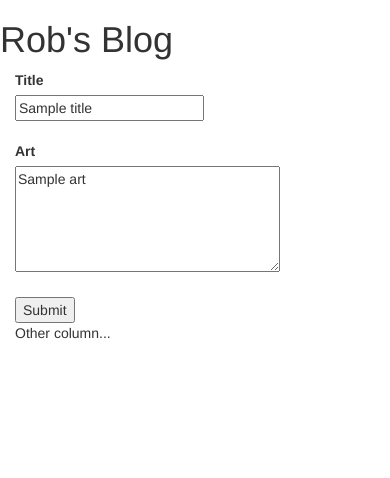
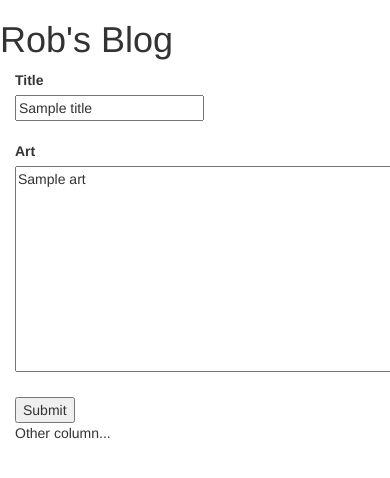
Before and after one commit to robmonday/blog, a Python web app: template templates/index.html in a window 390 px wide; the page is wider, and only the part inside the window is pictured. Shown: the top 478 px of that part. Run offline with Jinja, Linux system fonts and the light colour scheme; the template is opened without the code that fills it: most values are stand-ins (such as "Sample title", 1, 10 or a date in 2020).

Commit message:
update server handler, refine HTML

```diff
--- a/templates/index.html
+++ b/templates/index.html
@@ -13,13 +13,13 @@
 			<h1>Rob's Blog</h1>
 		</div>
 		<div class="row">
-			<div class="col-md-6 temp-border">
+			<div class="col-md-6">
 				<form method="post">
 					<label>Title</label><br>
 					<input name='title' type='string' value='{{title}}'><br><br>
 
 					<label>Art</label><br>
-					<textarea name="art" rows='5' cols='30'>{{art}}</textarea><br><br>
+					<textarea name="art" rows='10' cols='60'>{{art}}</textarea><br><br>
 
 					<div class="error">{{error}}</div>
 
@@ -27,7 +27,7 @@
 				</form>
 			</div>
 
-			<div class="col-md-6 temp-border">
+			<div class="col-md-6">
 				Other column...
 			</div>
 
```
Also changed, not shown: main.py (+10 -4 lines).
